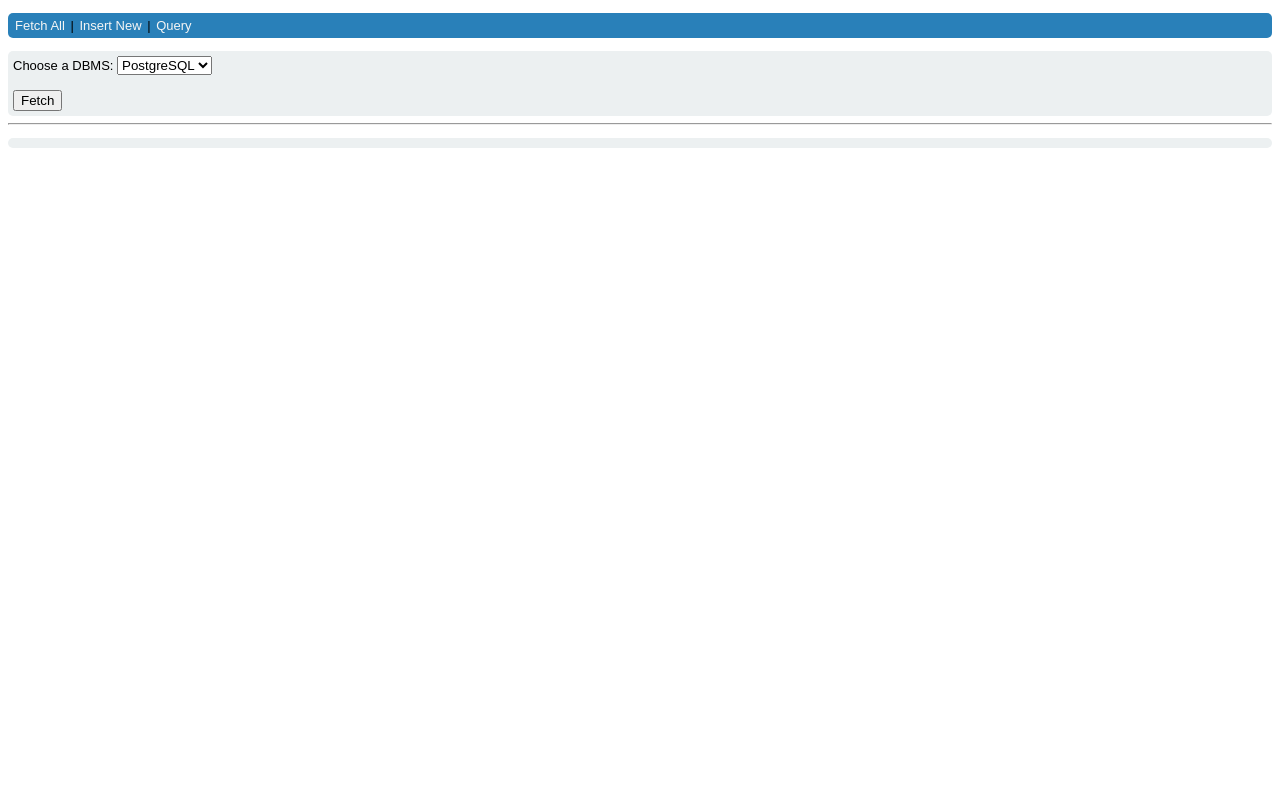
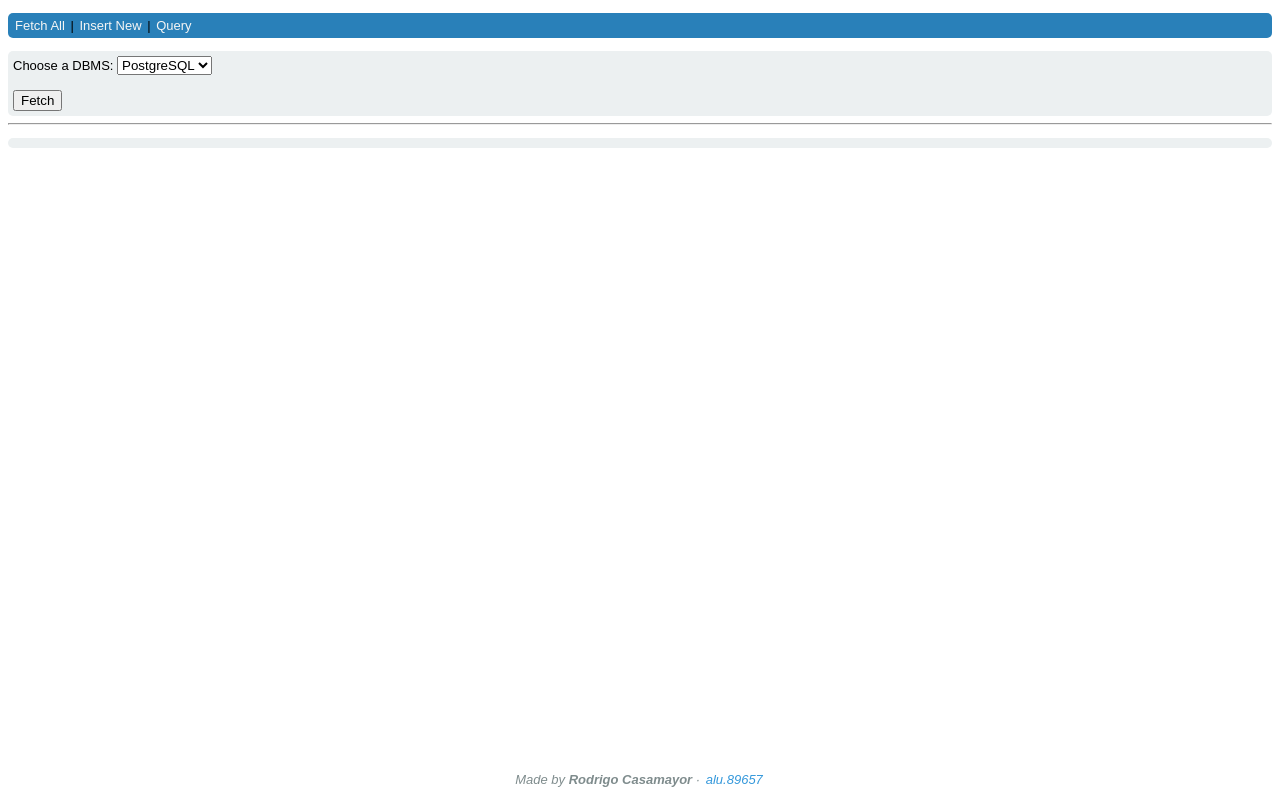
Before and after one commit to rocammo/solartweets, a website: page static/index.html in a window 1280 px wide. Drawn offline with nearby package versions, Linux system fonts and the light colour scheme.

Commit message:
[UPDATE] html footer + styling

```diff
--- a/static/index.html
+++ b/static/index.html
@@ -44,5 +44,15 @@
     <div class="response">
       <p id="tweets"></p>
     </div>
+
+    <!-- Footer -->
+    <div class="footer">
+      <p>
+        <i>
+          Made by <b>Rodrigo Casamayor</b> ·
+          <a href="mailto:alu.89657@usj.es">alu.89657</a>
+        </i>
+      </p>
+    </div>
   </body>
 </html>
--- a/static/style.css
+++ b/static/style.css
@@ -30,6 +30,7 @@ body {
 .response {
   background-color: #ecf0f1;
   border-radius: 5px;
+  margin-bottom: 45px;
 }
 
 .response p {
@@ -39,3 +40,30 @@ body {
 .response li {
   list-style-type: none;
 }
+
+.footer {
+  background-color: #ffffff;
+  bottom: 0;
+  color: #ffffff;
+  left: 0;
+  position: fixed;
+  text-align: center;
+  width: 100%;
+}
+
+.footer p {
+  color: #7f8c8d;
+}
+
+.footer a {
+  border-radius: 2px;
+  color: #3498db;
+  font-size: small;
+  padding: 2px;
+  text-decoration: none;
+}
+
+.footer a:hover {
+  background-color: #3498db;
+  color: #ffffff;
+}
```
Also changed, not shown: static/add/index.html (+10 -0 lines), static/search/index.html (+10 -0 lines).
